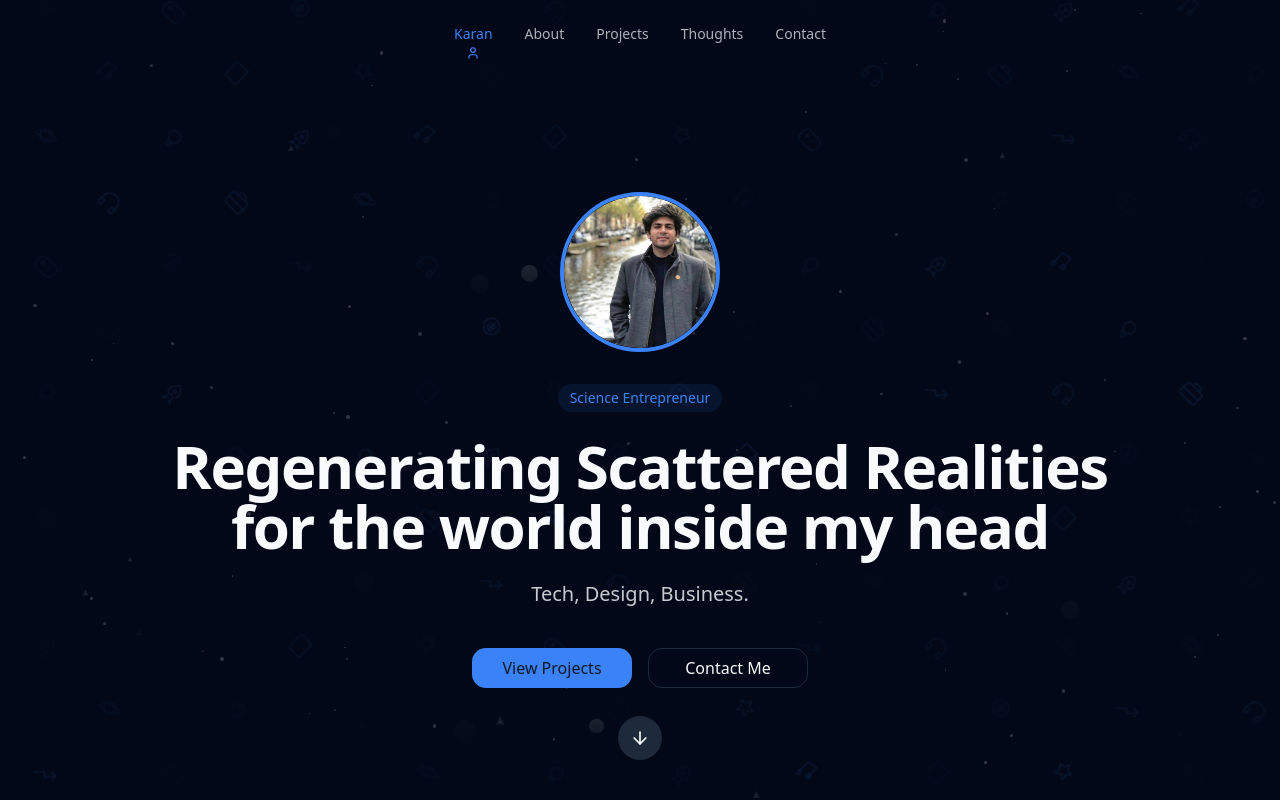
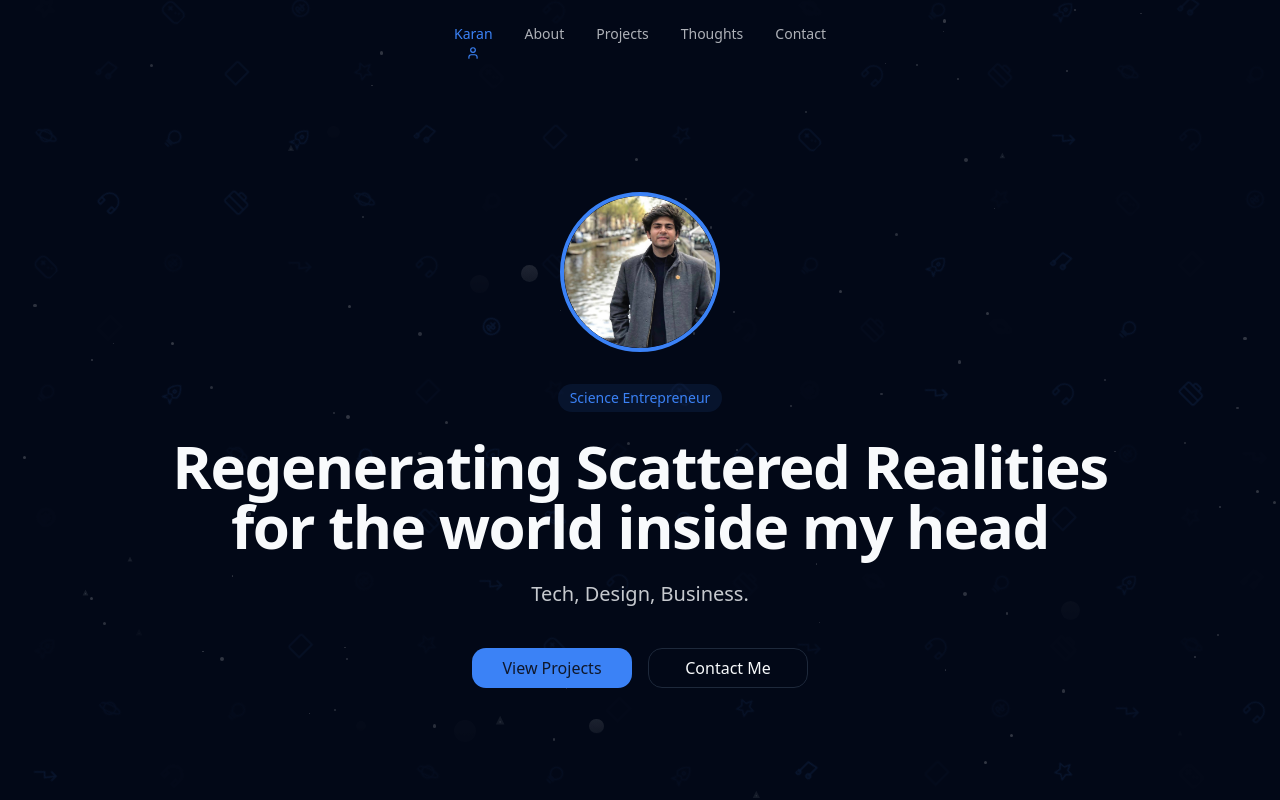
Before and after one commit to karanhasnochill/karanhasnochill-draft-website-v0, a React (Vite) app: page / in a window 1280 px wide. Shown: the top 800 px of the page. Built offline with nearby package versions, Linux system fonts and the light colour scheme.

Commit message:
Changes
Co-authored-by: karanhasnochill <100081077+karanhasnochill@users.noreply.github.com>

```diff
--- a/src/components/hero-section.tsx
+++ b/src/components/hero-section.tsx
@@ -1,18 +1,9 @@
 
 import React from "react";
 import { Button } from "@/components/ui-custom/button";
-import { ArrowDown } from "lucide-react";
 import { Avatar, AvatarImage, AvatarFallback } from "@/components/ui/avatar";
+
 const HeroSection = () => {
-  const scrollToAbout = () => {
-    const aboutSection = document.getElementById("about");
-    if (aboutSection) {
-      window.scrollTo({
-        top: aboutSection.offsetTop - 80,
-        behavior: "smooth"
-      });
-    }
-  };
 
   return (
     <section
@@ -63,15 +54,6 @@ const HeroSection = () => {
         </div>
       </div>
 
-      <div className="absolute bottom-10 left-1/2 transform -translate-x-1/2 animate-pulse-slow">
-        <button
-          onClick={scrollToAbout}
-          className="bg-secondary text-secondary-foreground p-3 rounded-full transition-transform hover:translate-y-1"
-          aria-label="Scroll down"
-        >
-          <ArrowDown size={20} />
-        </button>
-      </div>
     </section>
   );
 };
```
